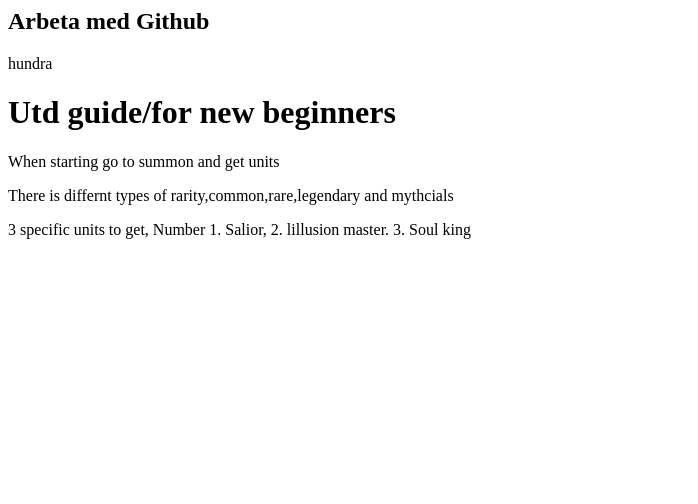
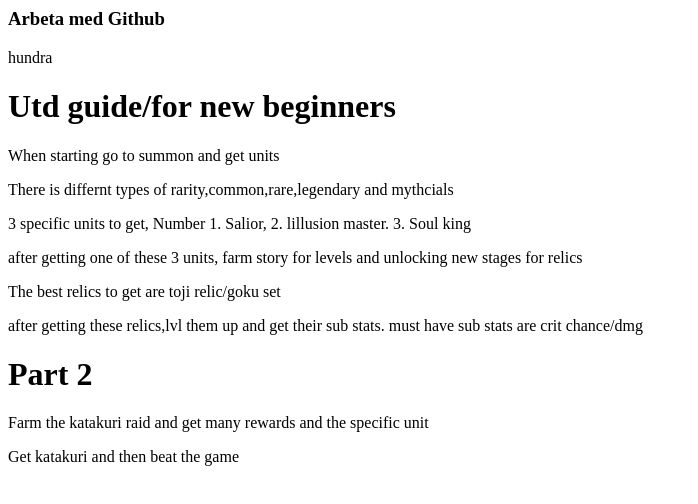
Before and after one commit to danielashrati-Morei/lektion-6, a plain HTML site: page index.html in a window 1280 px wide. Shown: the whole page, without its empty margins (0-698 px from the left). Drawn offline with Linux system fonts and the light colour scheme.

Commit message:
added katakuri raid and relics

```diff
--- a/index.html
+++ b/index.html
@@ -5,11 +5,17 @@
          <title> Arbeta med Github</title>
        </head>
        <body>
-            <h2>Arbeta med Github</h2>
+            <h3>Arbeta med Github</h3>
             <p>hundra</p>
             <h1> Utd guide/for new beginners</h1>
             <p>When starting go to summon and get units</p>
             <p>There is differnt types of rarity,common,rare,legendary and mythcials</p>
             <p> 3 specific units to get, Number 1. Salior, 2. lillusion master. 3. Soul king</p>
+            <p> after getting one of these 3 units, farm story for levels and unlocking new stages for relics</p>
+            <p> The best relics to get are toji relic/goku set</p>
+            <p> after getting these relics,lvl them up and get their sub stats. must have sub stats are crit chance/dmg</p>
+            <h1> Part 2</h1>
+            <p> Farm the katakuri raid and get many rewards and the specific unit</p>
+            <p> Get katakuri and then beat the game</p>
             </body>
         </html>
```
